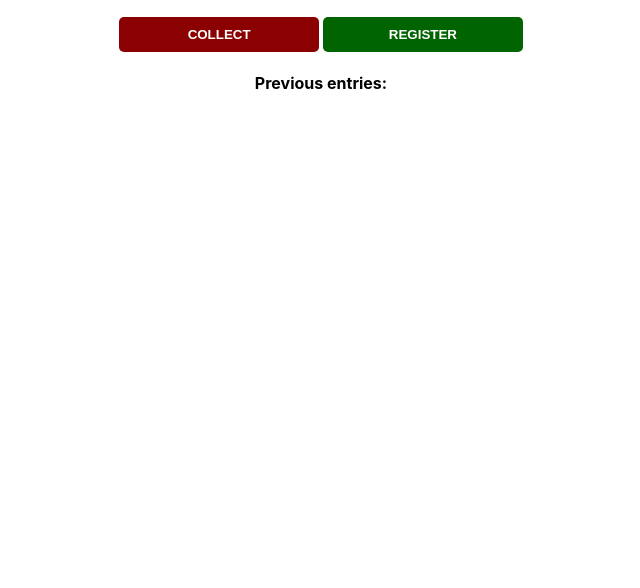
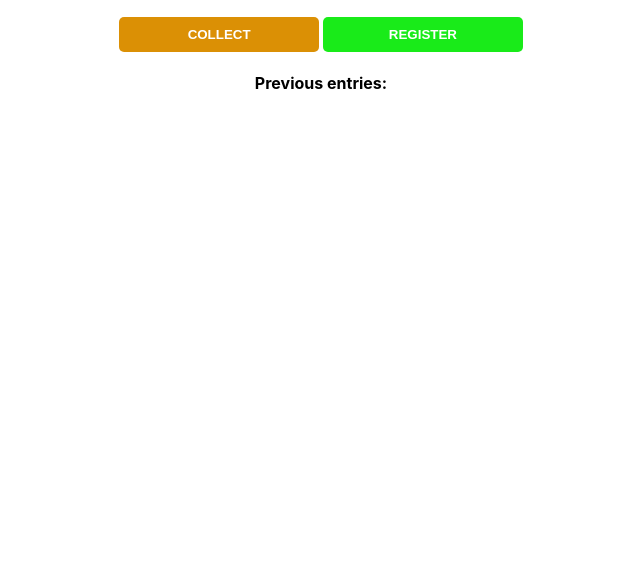
Before and after one commit to shreeinbox/TicketCounter, a plain HTML site: page index.html in a window 1280 px wide. Shown: the part 212-800 px from the top of the page, without its empty margins (319-959 px from the left). Drawn offline with Linux system fonts and the light colour scheme.

Commit message:
IssueNo1SaveIncrementBtnColor
IssueNo 1 SaveIncrementBtnColor

```diff
--- a/index.css
+++ b/index.css
@@ -35,9 +35,9 @@ button {
 }
 
 #increment-btn {
-    background: darkred;
+    background: rgb(219, 144, 5);
 }
 
 #save-btn {
-    background: darkgreen;
+    background: rgb(25, 235, 25);
 }
```
